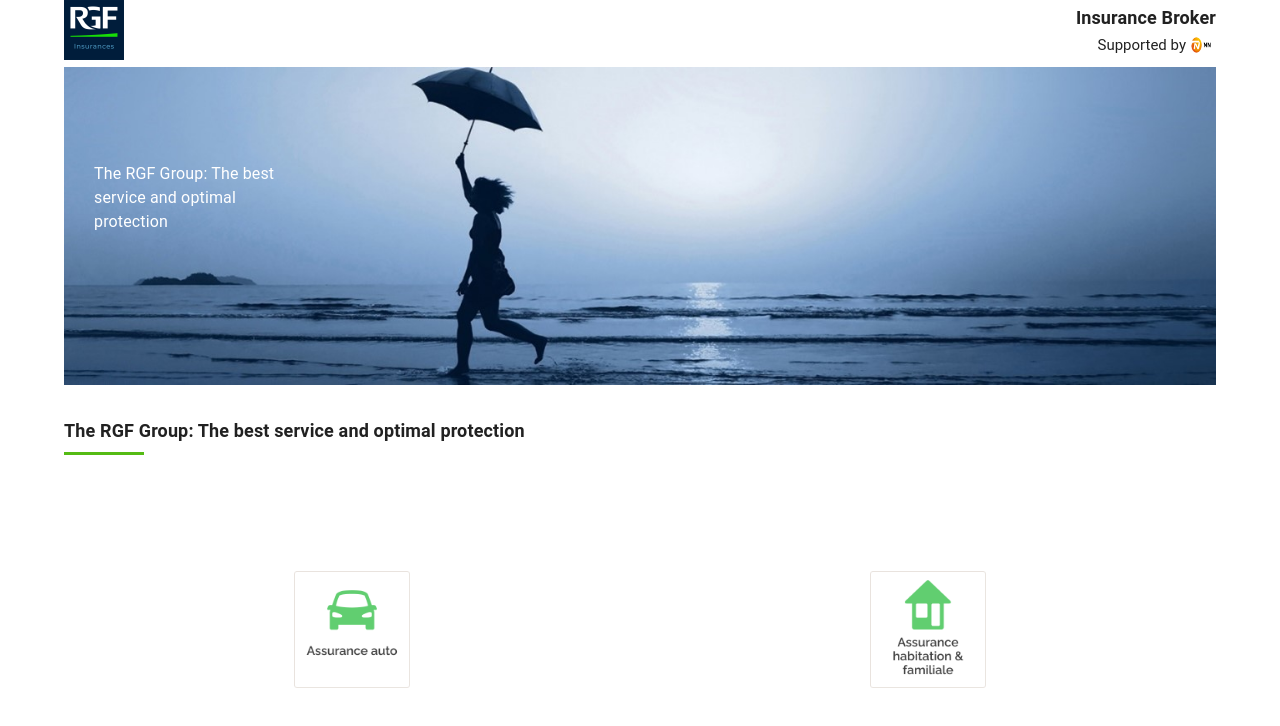
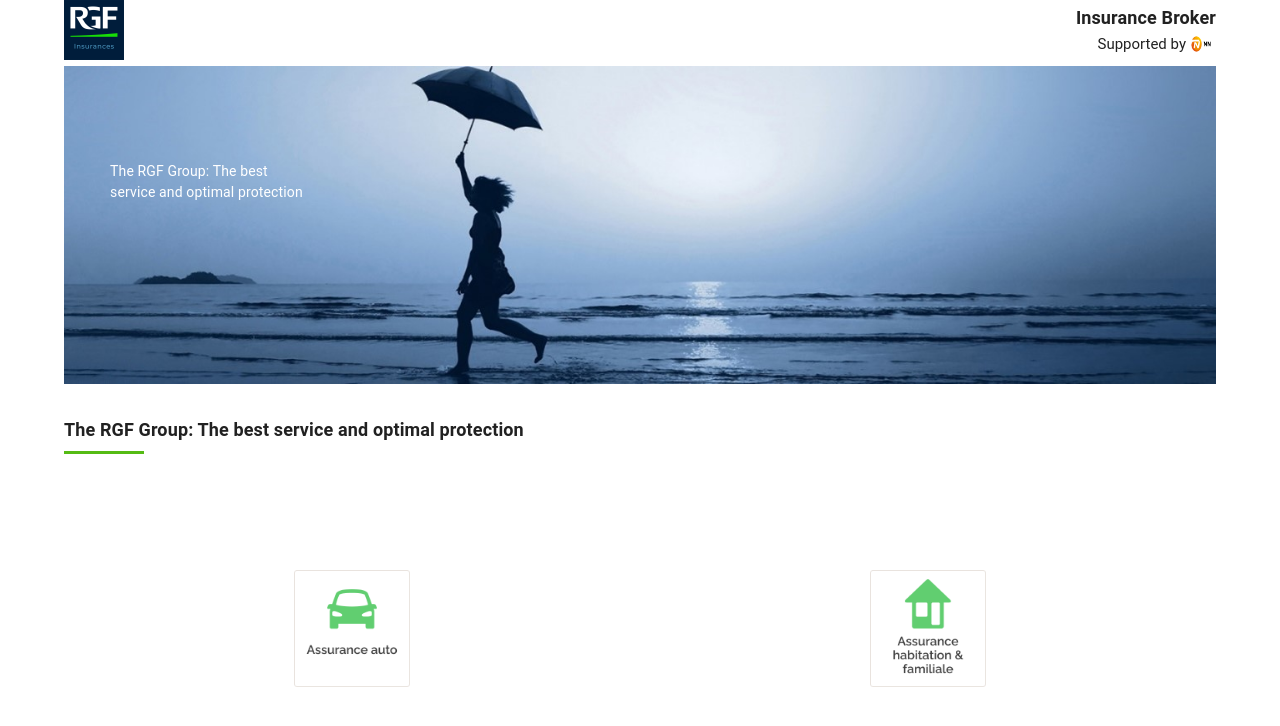
Before and after one commit to nileshv1/nn-ins, a Next.js app: page / in a window 1280 px wide. Shown: the top 726 px of the page. Built offline with nearby package versions, Linux system fonts and the light colour scheme.

Commit message:
Banner is fixed

```diff
--- /dev/null
+++ b/components/Banner/banner.tsx
@@ -0,0 +1,32 @@
+import { Box, Grid, Typography } from "@mui/material";
+import React from "react";
+import { IBanner } from "./IBanner";
+import Image from "next/image";
+import classes from "../../styles/page.module.scss";
+
+const Banner = (props: IBanner) => {
+  return (
+    <Grid container sx={{ position: "relative" }}>
+      <Image
+        src={props.image}
+        alt={props.alt}
+        priority={true}
+        style={{ width: "100%", height: "auto" }}
+      />
+      <Typography
+        variant="body1"
+        sx={{
+          position: "absolute",
+          top: "30%",
+          left: "4%",
+          maxWidth: "200px",
+          color: "white",
+        }}
+      >
+        {props.imageText}
+      </Typography>
+    </Grid>
+  );
+};
+
+export default Banner;
--- a/components/Banner/index.tsx
+++ b/components/Banner/index.tsx
@@ -1,21 +1,2 @@
-import { Box, Grid } from "@mui/material";
-import React from "react";
-import { IBanner } from "./IBanner";
-import Image from "next/image";
-import classes from "../../styles/page.module.scss";
-
-const Banner = (props: IBanner) => {
-  return (
-    <Grid container className={classes.banner_image_container}>
-      <Image
-        src={props.image}
-        alt={props.alt}
-        priority={true}
-        className={classes.banner_image}
-      />
-      <span>{props.imageText}</span>
-    </Grid>
-  );
-};
-
+import Banner from "./banner";
 export default Banner;
--- a/components/Header/header.tsx
+++ b/components/Header/header.tsx
@@ -4,12 +4,8 @@ import { useTranslation } from "next-i18next";
 import Image from "next/image";
 import { useRouter } from "next/router";
 import React from "react";
-import page_classes from "../../styles/page.module.scss";
-import classes from "./header.module.scss";
-import { ThemeProvider, createTheme } from "@mui/material/styles";
 
 const Header: React.FC = () => {
-  const theme = createTheme();
   const router = useRouter();
   const { box } = router.query;
   var flag = box ? box : "rgf";
@@ -20,7 +16,6 @@ const Header: React.FC = () => {
   };
 
   return (
-    // <ThemeProvider theme={selectedTheme}></ThemeProvider>
     <Grid
       container
       sx={{
--- a/pages/[box]/index.ts
+++ b/pages/[box]/index.ts
@@ -1,5 +1,3 @@
-// import Home from 'home';
-
 import Home from "./home";
 
 export default Home;
--- a/pages/_app.tsx
+++ b/pages/_app.tsx
@@ -9,7 +9,6 @@ import { useEffect } from "react";
 import { useRouter } from "next/router";
 import dynamic from "next/dynamic";
 
-const theme = createTheme();
 function App({ Component, pageProps }: AppProps) {
   const primaryTheme = createTheme({
     typography: {
@@ -19,6 +18,9 @@ function App({ Component, pageProps }: AppProps) {
       },
       h5: {
         fontSize: "15px",
+      },
+      body1: {
+        fontSize: "14px",
       },
     },
     palette: {
```
Also changed, not shown: pages/[box]/home/home.tsx (+6 -7 lines).
